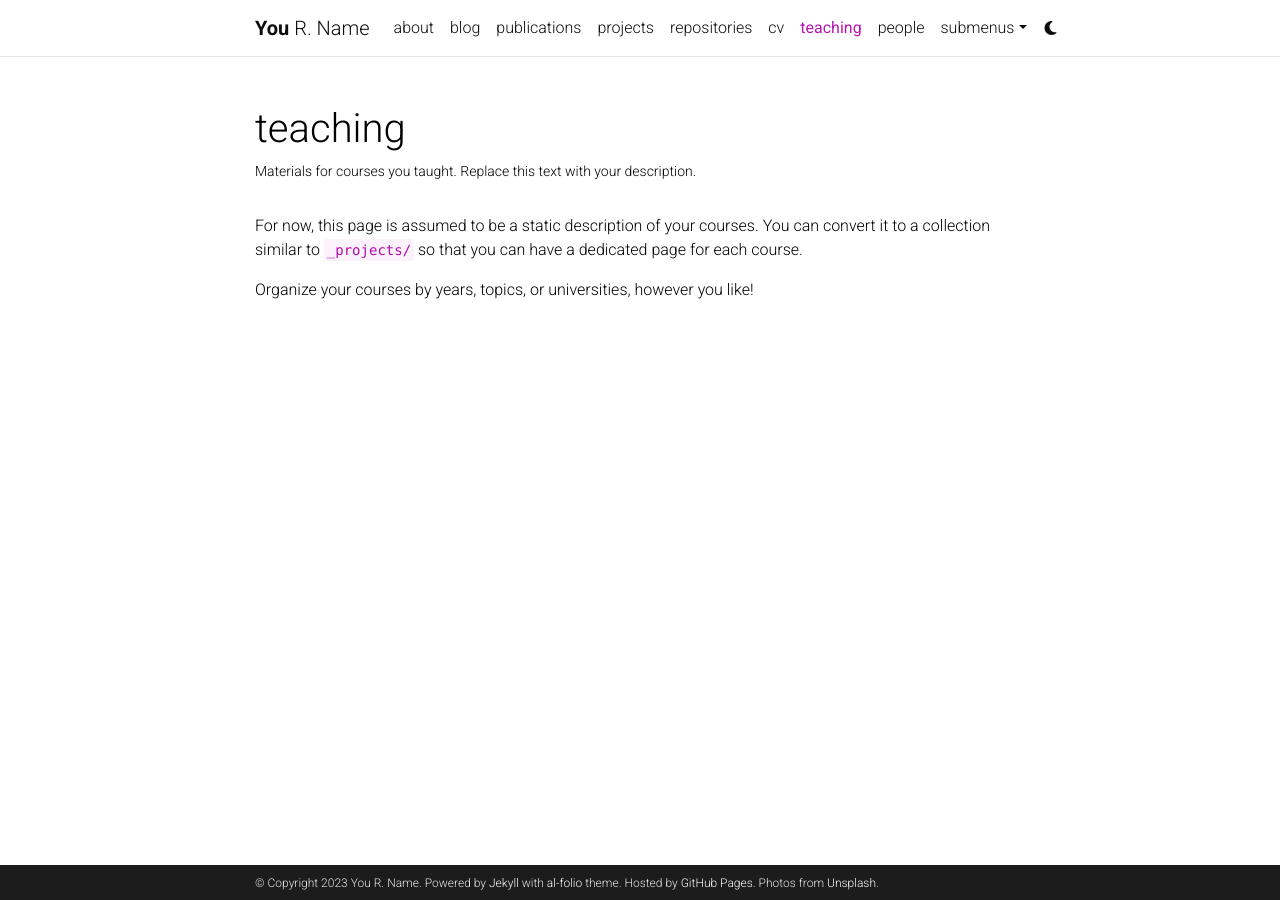
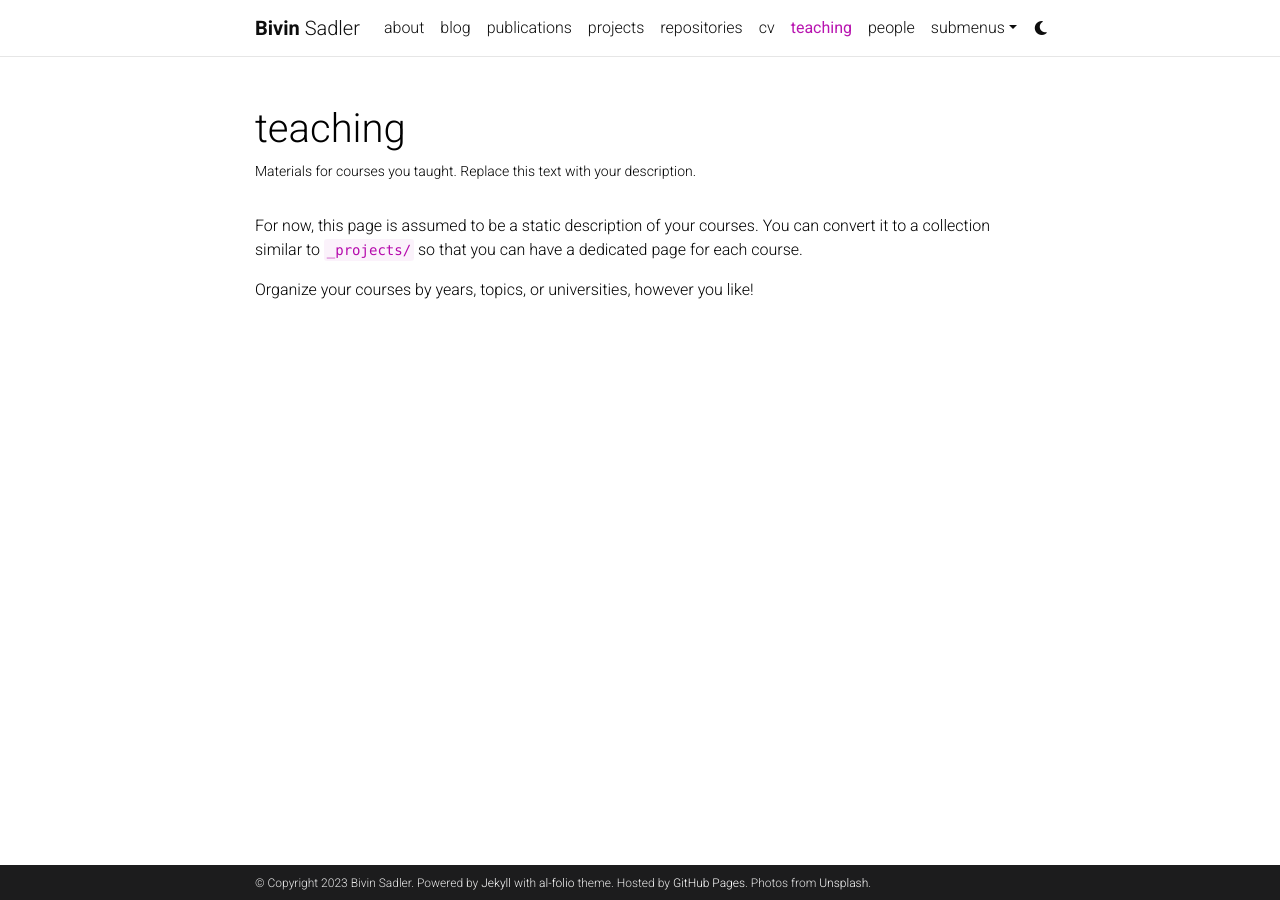
Before and after one commit to BivinSadler/BivinSadler.github.io, a Jekyll site: the page built from _pages/teaching.md, in a window 1280 px wide. Built offline with Jekyll 4.4.1, drawn with Linux system fonts in a browser that asks for light colours; comment, search, counter and statistics services are not loaded; a style sheet for code colours, icons or effects is not loaded.

Commit message:
Update _config.yml

```diff
--- a/_config.yml
+++ b/_config.yml
@@ -3,10 +3,10 @@
 # -----------------------------------------------------------------------------
 
 title: blank # the website title (if blank, full name will be used instead)
-first_name: You
-middle_name: R.
-last_name: Name
-email: you@example.com
+first_name: Bivin
+middle_name:
+last_name: Sadler
+email: bsadler@smu.edu
 description: > # the ">" symbol means to ignore newlines until "footer_text:"
   A simple, whitespace theme for academics. Based on [*folio](https://github.com/bogoli/-folio) design.
 footer_text: >
@@ -18,8 +18,8 @@
 lang: en # the language of your site (for example: en, fr, cn, ru, etc.)
 icon: ⚛️  # the emoji used as the favicon (alternatively, provide image name in /assets/img/)
 
-url: https://alshedivat.github.io # the base hostname & protocol for your site
-baseurl: /al-folio # the subpath of your site, e.g. /blog/
+url: https://bivinsadler.github.io # the base hostname & protocol for your site
+baseurl: # the subpath of your site, e.g. /blog/
 last_updated: false # set to true if you want to display last updated in the footer
 impressum_path:  # set to path to include impressum link in the footer, use the same path as permalink in a page, helps to conform with EU GDPR
 
@@ -329,7 +329,7 @@
 # -----------------------------------------------------------------------------
 
 imagemagick:
-  enabled: true # enables responsive images for your site (recommended, see https://github.com/alshedivat/al-folio/issues/537)
+  enabled: false # enables responsive images for your site (recommended, see https://github.com/alshedivat/al-folio/issues/537)
   widths:
     - 480
     - 800
```
